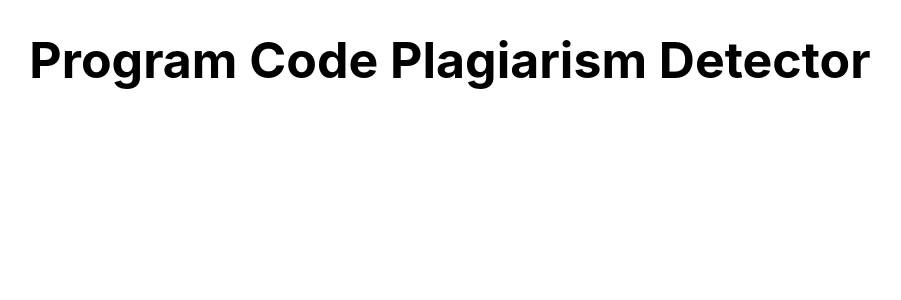
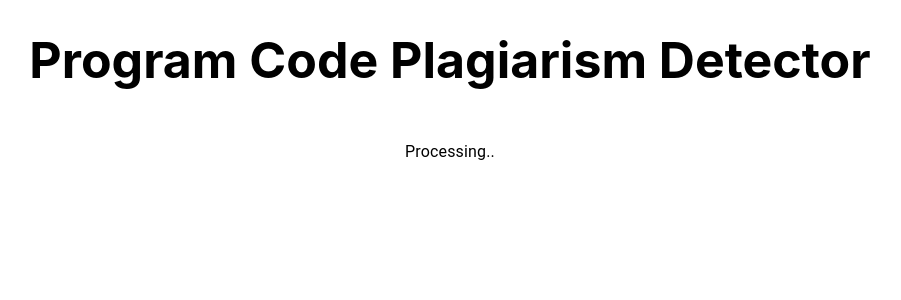
Before and after one commit to houyin-y/FYP-ProgramCodePlagiarismDetection, a React (Create React App) app in the folder client/: page /processing in a window 1280 px wide. Shown: the top 300 px of the page, without its empty margins (190-1091 px from the left). Built offline with nearby package versions, Linux system fonts and the light colour scheme.

Commit message:
UPDATE: redirects user to a procecssing page after submitting file UPDATE: redirects user to another page (results, wip) after the python code successfully run

```diff
--- a/client/src/pages/LandingPage.js
+++ b/client/src/pages/LandingPage.js
@@ -1,12 +1,14 @@
 import React, { useState } from "react"
 import axios from 'axios'
-//import { Link } from 'react-router-dom'
+import { useNavigate } from 'react-router-dom'
 import Settings from '../components/Dialog'
 
 // import DragNdrop from "./DragNDrop.jsx"
 
 
 function LandingPage() {
+    const navigate = useNavigate()
+
     // submit file function
     const [selectedFile, setSelectedFile] = useState(null);
 
@@ -31,18 +33,28 @@ function LandingPage() {
         try {
             alert('submitted')
 
-            await axios.post('http://localhost:8000/upload', formData, {
+            const response = await axios.post('http://localhost:8000/upload', formData, {
                 headers: {
                     'Content-Type': 'multipart/form-data',
                 },
             })
-            console.log('File upload success! Moving to new page...')
+
+            if (response.data.success) {
+                // redirect if python succeed
+                console.log('File upload success! Moving to new page...')
+                navigate('/blank')
+            } else {
+                // if python fail, do I want to redirect to an error page? or alert box?
+                console.error('Python script failed. Redirecting to error page...')
+            }
 
         } catch (e) {
             console.error('Error:', e)
 
             // checks if the ERROR MESSAGE from the server matches
-            if (e.response && e.response.data && e.response.data.error === 'Hey.... that\'s not python!') {     // submitted non-python file in the .zip file
+            if (e.response &&
+                    e.response.data &&
+                    e.response.data.error === 'Hey.... that\'s not python!') {     // submitted non-python file in the .zip file
                 alert("Hey.... that's not a python!\nPlease attach ONLY python files in your .zip file.")
             } else {
                 alert('An error occurred during file upload.')
@@ -64,7 +76,8 @@ function LandingPage() {
             <h1 style={{ marginTop: "30px", marginBottom: "50px", fontSize: "50px" }}>Program Code Plagiarism Detector</h1>
             <p style={{ fontSize: "28px" }}>Submit your files to begin plagiarism detection.</p>
 
-            {/**
+            {/* dis was drag-drop :D
+
             <div className='section'>
                 <DragNdrop onFilesSelected={setFiles} width="300px" height='200px'/>
             </div>
--- a/client/src/pages/Processing.js
+++ b/client/src/pages/Processing.js
@@ -1,11 +1,37 @@
-import React from "react"
+import React, { useState, useEffect } from "react"
+import { Typography } from "@mui/material"
+
+
+const ProcessingMessages = ({ messages }) => {
+    const [currentMessageIndex, setCurrentMessageIndex] = useState(0);
+
+    useEffect(() => {
+        const intervalId = setInterval(() => {
+
+            // update the index to the next message
+            setCurrentMessageIndex((prevIndex) =>
+                prevIndex === messages.length - 1 ? 0 : prevIndex + 1
+            );
+        }, 800); // interval time in milliseconds
+
+        // cleanup the interval on component unmount
+        return () => clearInterval(intervalId);
+    }, [messages]);
+
+    return (
+        <div>
+            <Typography variant="body1">{messages[currentMessageIndex]}</Typography>
+        </div>
+    );
+};
 
 function Processing() {
+    const messages = ['Processing', 'Processing.', 'Processing..', 'Processing...']
 
     return (
         <div className="App" style={{ textAlign: "center" }}>
             <h1 style={{ marginTop: "30px", marginBottom: "50px", fontSize: "50px" }}>Program Code Plagiarism Detector</h1>
-
+            <ProcessingMessages messages={messages} />
         </div>
     )
 }
```
Also changed, not shown: 1 other file (tests, documents, lock files or other folders).
